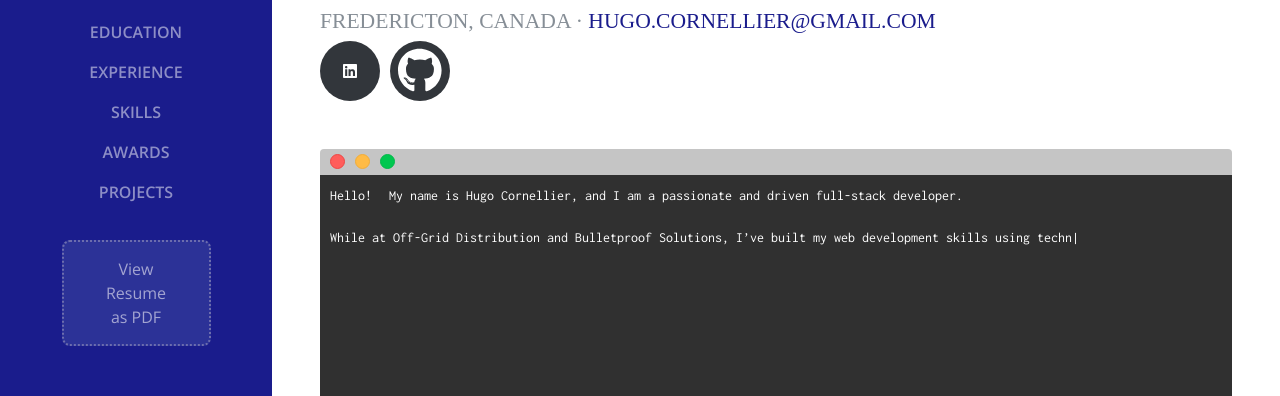
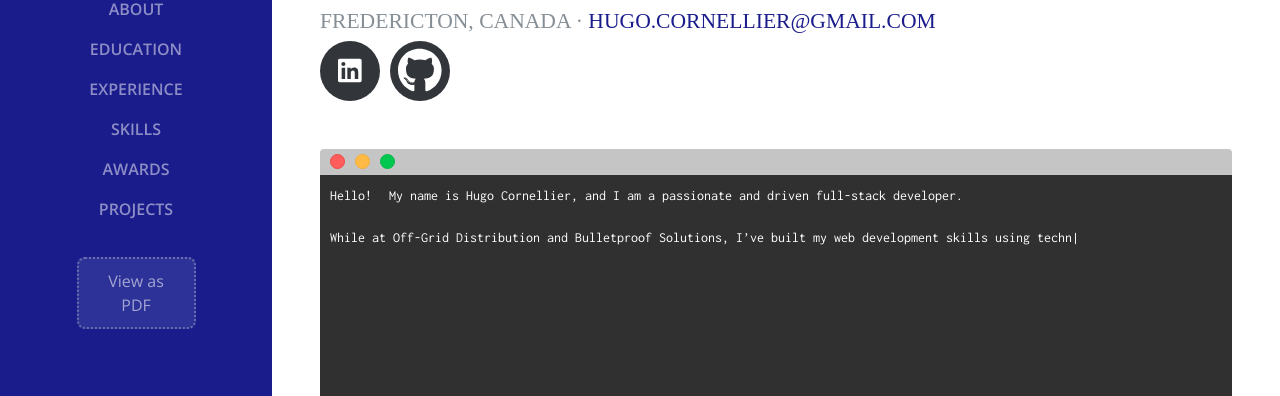
Before and after one commit to hugocornellier/hugocornellier.com, a React (Create React App) app in the folder frontend/: page / in a window 1280 px wide. Shown: the part 315-711 px from the top of the page. Built offline with nearby package versions, Linux system fonts and the light colour scheme; no server answers; a web font is replaced by a local one.

Commit message:
LinkedIn icon size fix. Added Python to about me section.

```diff
--- a/frontend/src/component/Nav.tsx
+++ b/frontend/src/component/Nav.tsx
@@ -21,10 +21,6 @@ const NavItem: React.FC<NavItemProps> = ({ title, href, socket, collapseSidebar,
             collapseSidebar();
         }
     };
-
-    let location = useLocation();
-    let test = new URL(href, window.origin + location.pathname);
-    console.log();
 
     return (
         <li className="nav-item">
@@ -82,7 +78,7 @@ const Nav: React.FC<NavProps> = ({ socket }) => {
                 </ul>
                 <div className="dl-resume-btn" onClick={viewResume}>
                     <span>
-                        View Resume as PDF
+                        View as PDF
                     </span>
                 </div>
             </div>
--- a/frontend/src/component/Terminal.tsx
+++ b/frontend/src/component/Terminal.tsx
@@ -12,7 +12,7 @@ const TerminalComponent = () => {
                 <br/><br/>
                 While at Off-Grid Distribution and Bulletproof Solutions, I’ve built my web development skills using technologies
                 such as React, TypeScript, HTML5/CSS, along with libraries such as Tailwind. I have experience with both
-                SQL and NoSQL, particularly MongoDB. In addition, I have some experience with Python at an enterprise level.
+                SQL and NoSQL, particularly MongoDB. In addition, I have minor experience with Python at an enterprise level.
                 <br/><br/>
                 I am well versed in the latest software development methodologies - task estimation, prioritization,
                 testing, code review, devops. My projects have involved both backend code optimization - where
--- a/frontend/src/styles/index.css
+++ b/frontend/src/styles/index.css
@@ -86,19 +86,17 @@ section ul {
     height: 60px;
 }
 
-.social-icons .fa-linkedin-in {
+.fa-github {
+    font-size: 45px;
+}
+
+.fa-linkedin-in,
+.fa-linkedin  {
     font-size: 27px;
 }
 
-.social-icons .fa-github {
-    font-size: 45px;
-}
-
-.social-icons .fa-youtube {
-    font-size: 35px;
-}
-
-.social-icons .fa-play {
+.fa-youtube,
+.fa-play{
     font-size: 35px;
 }
 
@@ -134,7 +132,7 @@ section#about p.about-me {
     align-items: center;
     justify-content: center;
     margin-top: 28px;
-    padding: 15px 35px;
+    padding: 10px 20px;
     background: #add8e633;
     border-radius: 8px;
     border: 2px dotted #a3a3c4;
```
